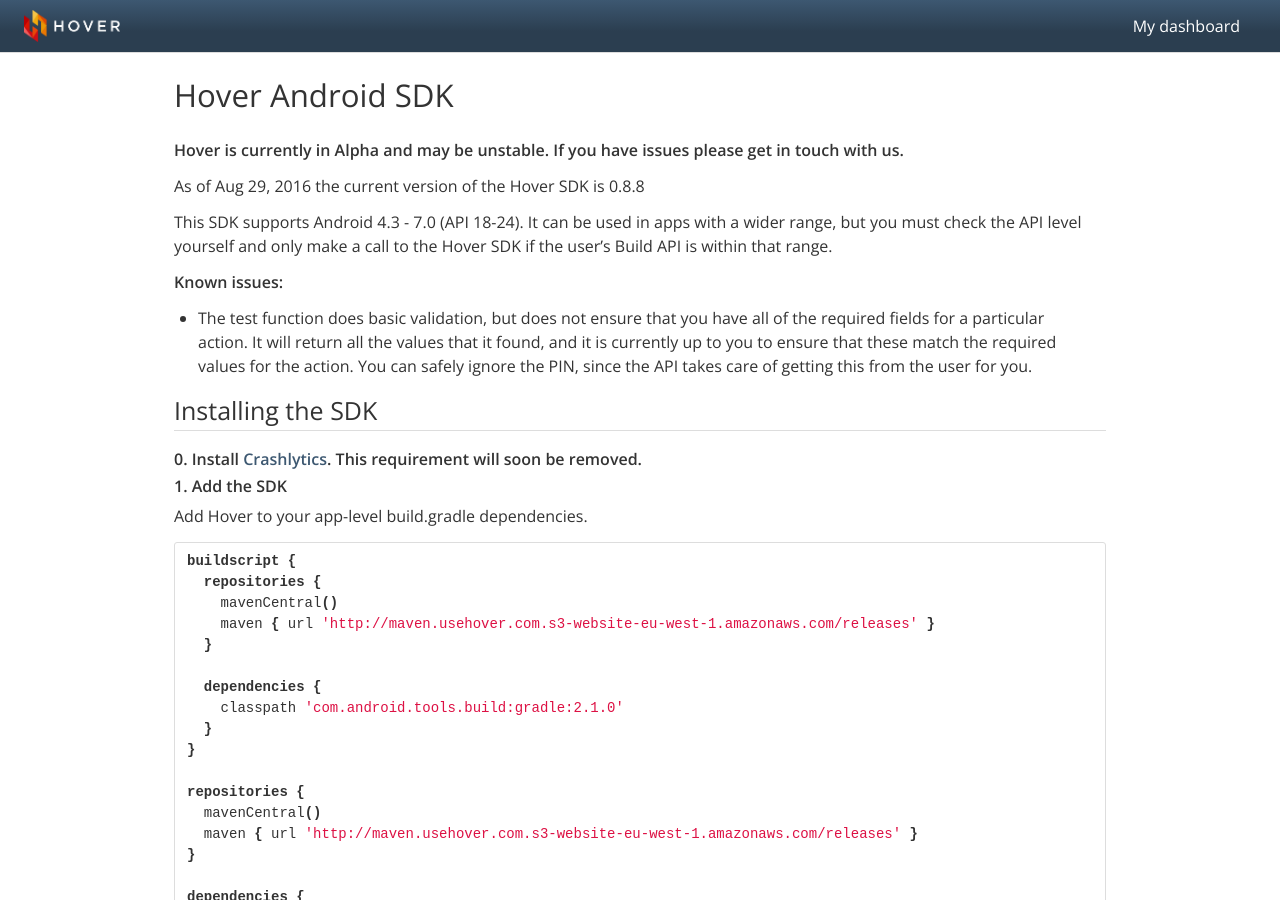
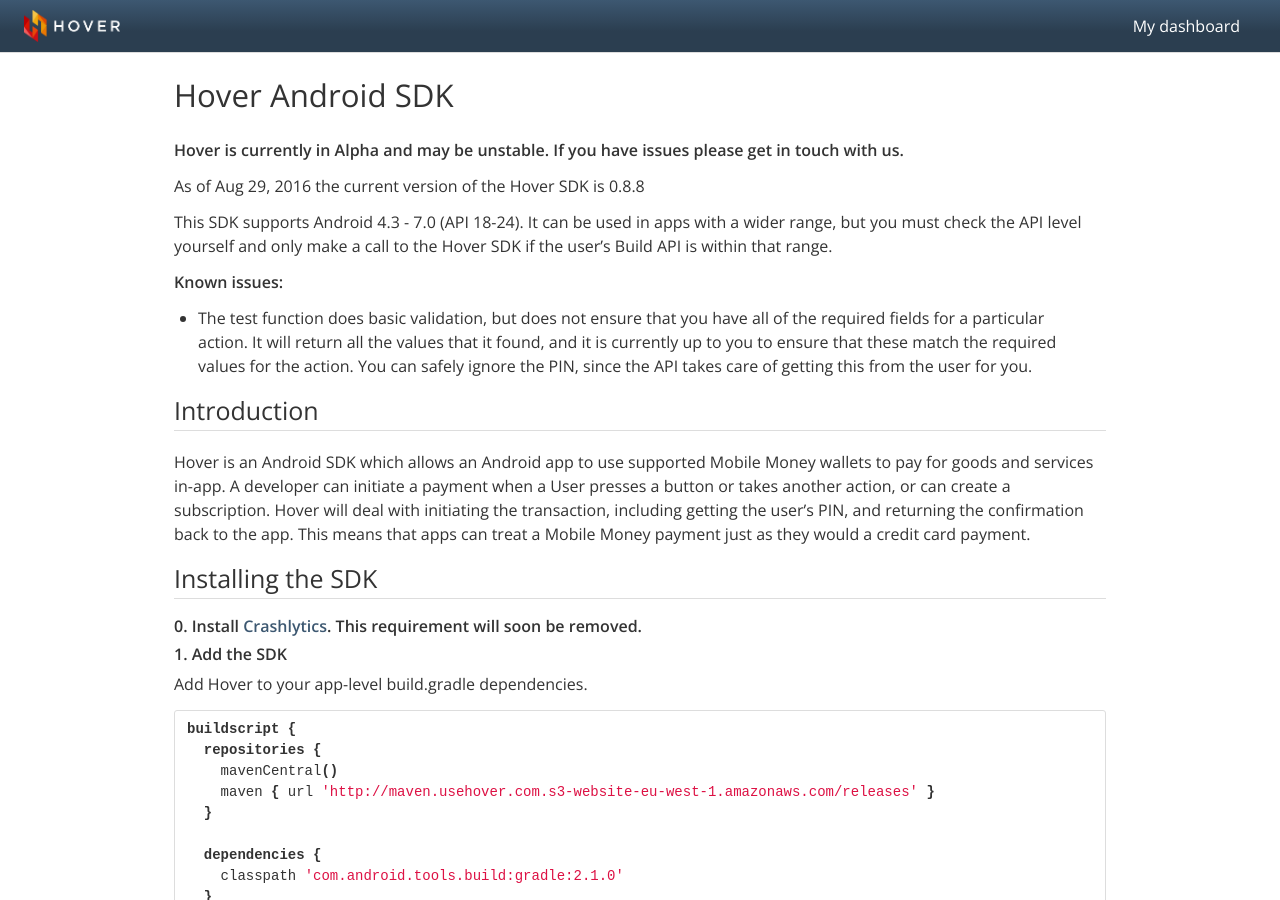
Before and after one commit to stephengacheru/usehover.github.io, a Jekyll site: the page built from index.md, in a window 1280 px wide and 900 px high. Built offline with Jekyll 4.4.1, drawn with Linux system fonts in a browser that asks for light colours.

Commit message:
Update index.md
Added introductory section

```diff
--- a/index.md
+++ b/index.md
@@ -13,6 +13,10 @@ This SDK supports Android 4.3 - 7.0 (API 18-24). It can be used in apps with a w
 **Known issues:**
 
 * The test function does basic validation, but does not ensure that you have all of the required fields for a particular action. It will return all the values that it found, and it is currently up to you to ensure that these match the required values for the action. You can safely ignore the PIN, since the API takes care of getting this from the user for you.
+
+## Introduction
+
+Hover is an Android SDK which allows an Android app to use supported Mobile Money wallets to pay for goods and services in-app. A developer can initiate a payment when a User presses a button or takes another action, or can create a subscription. Hover will deal with initiating the transaction, including getting the user's PIN, and returning the confirmation back to the app. This means that apps can treat a Mobile Money payment just as they would a credit card payment.
 
 ## Installing the SDK
 
```
